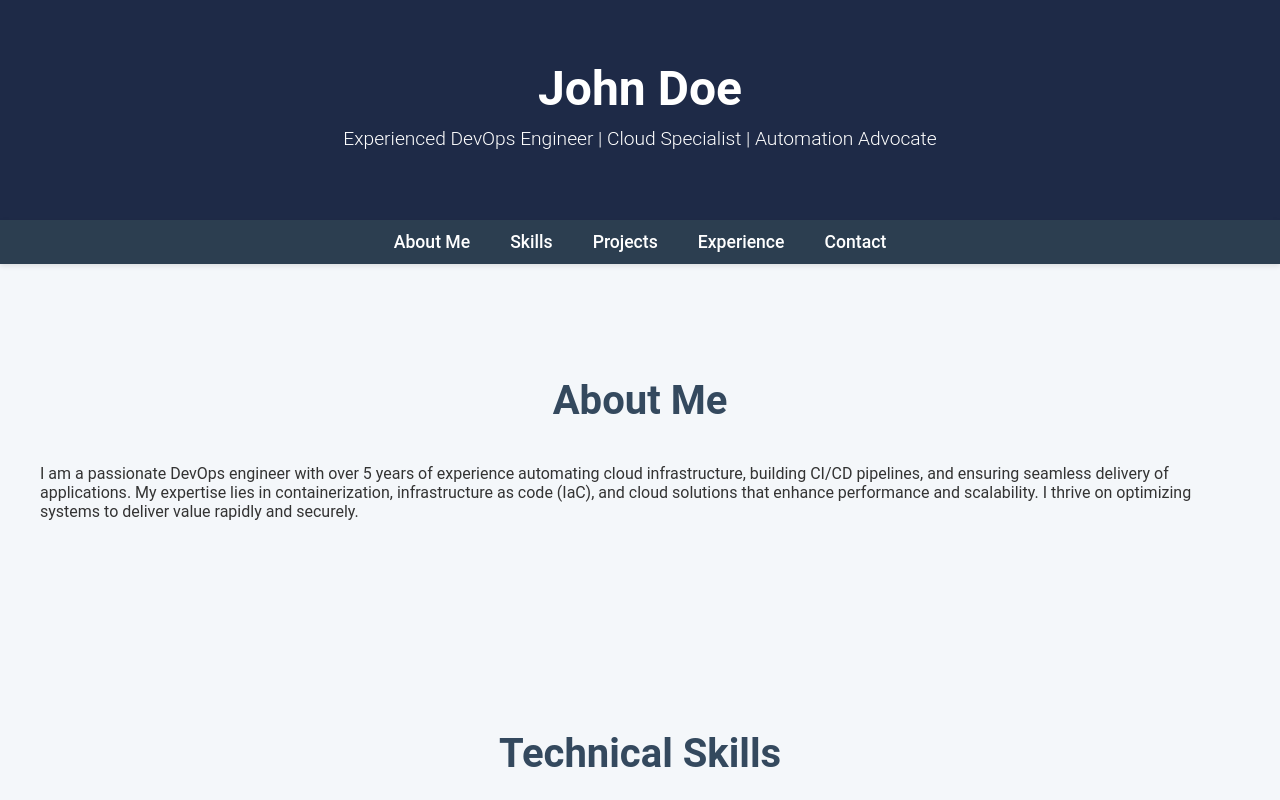
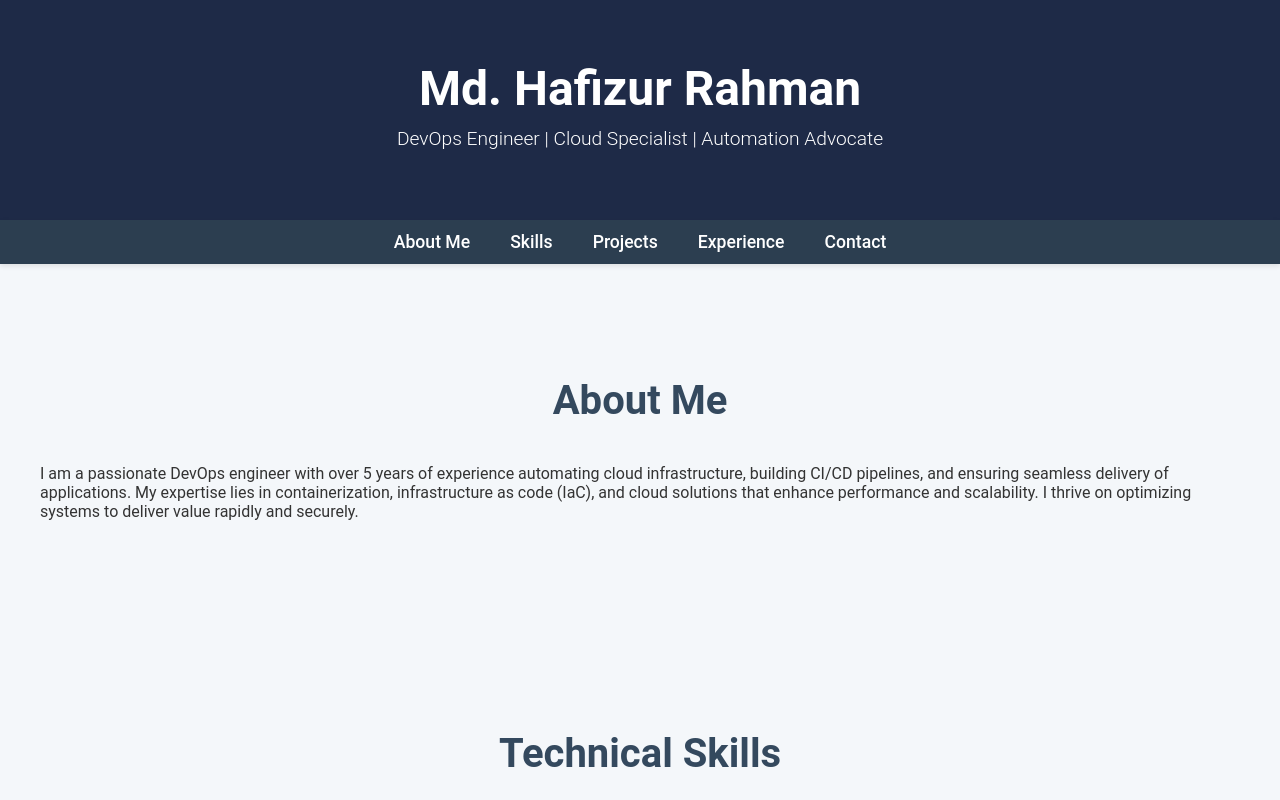
Before and after one commit to hafizsum/jenkins-cicd, a plain HTML site: page index.html in a window 1280 px wide. Shown: the top 800 px of the page. Drawn offline with Linux system fonts and the light colour scheme.

Commit message:
index.html

```diff
--- a/index.html
+++ b/index.html
@@ -4,7 +4,7 @@
     <meta charset="UTF-8">
     <meta name="viewport" content="width=device-width, initial-scale=1.0">
     <meta http-equiv="X-UA-Compatible" content="ie=edge">
-    <title>John Doe | DevOps Engineer Portfolio</title>
+    <title>Hafizur Rahman | DevOps Engineer Portfolio</title>
     <style>
         /* Global Styles */
         body {
@@ -188,8 +188,8 @@
 
     <!-- Header Section -->
     <header>
-        <h1>John Doe</h1>
-        <p>Experienced DevOps Engineer | Cloud Specialist | Automation Advocate</p>
+        <h1>Md. Hafizur Rahman</h1>
+        <p>DevOps Engineer | Cloud Specialist | Automation Advocate</p>
     </header>
 
     <!-- Navigation Bar -->
```
